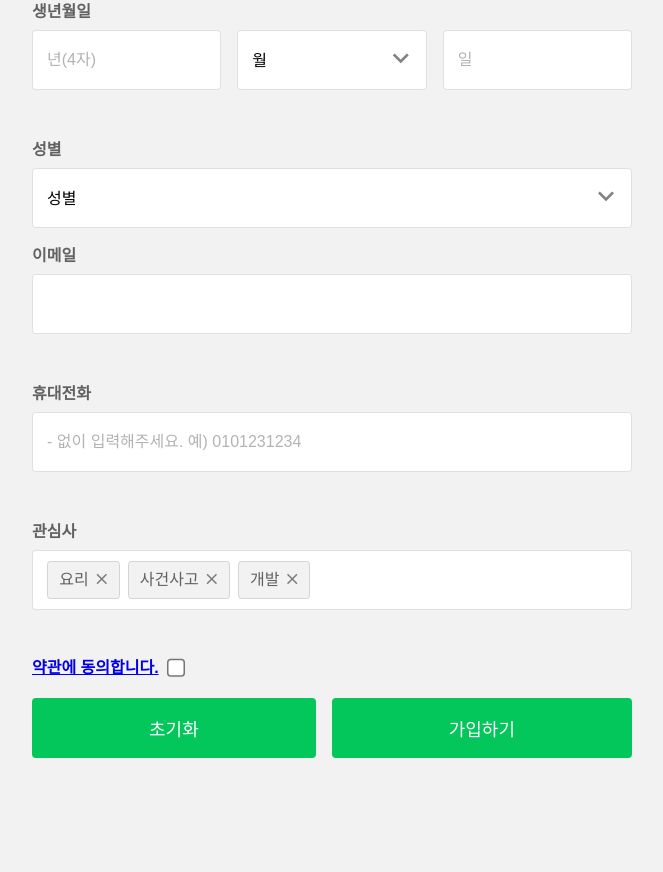
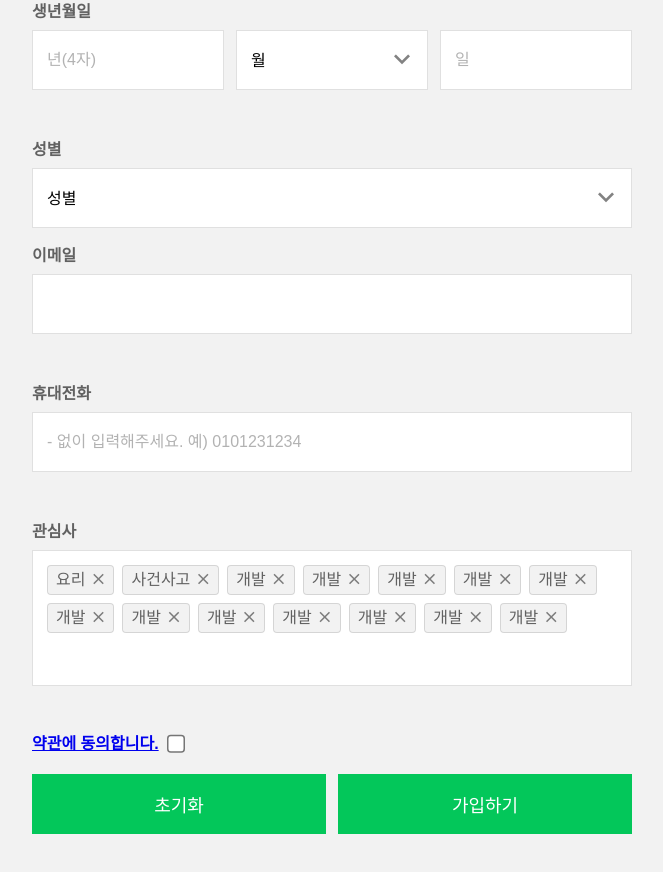
Before and after one commit to codesquad-member-2020/signup-1, a website built with webpack: page FE/src/signup.html in a window 1280 px wide. Shown: the part 656-1528 px from the top of the page, without its empty margins (308-971 px from the left). Before the commit the page ends 1494 px from the top, so only its background shows below. Built offline with nearby package versions, Linux system fonts and the light colour scheme.

Commit message:
[#58] Fix: 관심사 태그 레이아웃 수정
- 관심사 태그가 여러 줄이 될 경우 레이아웃이 깨지는 문제 수정
- 중복 코드 제거, 일관성 있게 코드 다듬기
- 약간의 디자인 수정~

```diff
--- a/FE/scss/common.scss
+++ b/FE/scss/common.scss
@@ -4,7 +4,7 @@ body {
 }
 
 body {
-  padding: 0 24px;
+  padding: 0 $wrap-padding;
   font-family: $sans-serif;
   background-color: $bg-grey;
   color: $black;
@@ -14,7 +14,7 @@ body {
 
 div.wrap {
   width: 100%;
-  max-width: 600px;
+  max-width: $wrap-max-width;
   min-height: 100%;
   display: flex;
   flex-direction: column;
@@ -40,21 +40,25 @@ form {
     font-weight: bold;
   }
   input,
-  select {
+  select,
+  div.interest-wrap,
+  div.interest-chip {
+    width: 100%;
     font-size: 1rem;
     box-sizing: border-box;
     border: 1px solid $light-grey;
-    border-radius: $round-offset;
     background-color: $white;
-    width: 100%;
+  }
+  input,
+  select {
     height: $input-height;
     padding: 0 $input-padding;
     margin-top: $input-gap;
-    transition: border 0.2s ease, border-radius 0.2s ease;
+    transition: border 0.2s ease;
   }
   input {
     &:focus {
-      border: 2px solid $highlight;
+      border: 1px solid $highlight;
     }
     &::placeholder {
       color: $placeholder-grey;
@@ -62,6 +66,7 @@ form {
   }
   select {
     @include appearance-none();
+    border-radius: 0;
   }
   span.error-msg {
     margin-top: 12px;
@@ -74,7 +79,7 @@ form {
 div.birthday-wrap {
   display: grid;
   grid-template-columns: repeat(3, 1fr);
-  gap: 1rem;
+  gap: $button-gap;
   input,
   div.month-select-wrap {
     width: 100%;
@@ -88,32 +93,25 @@ div.gender-select-wrap {
   align-items: center;
 }
 
+div.interest-wrap,
+div.interest-chip {
+  display: flex;
+  align-items: center;
+}
+
 div.interest-wrap {
-  display: flex;
   flex-wrap: wrap;
-  align-items: center;
-  box-sizing: border-box;
-  border: 1px solid $light-grey;
-  border-radius: $round-offset;
-  background-color: $white;
-  width: 100%;
-  height: $input-height;
+  align-content: space-between;
   margin-top: $input-gap;
-  padding: 0 $input-padding;
-  font-size: 1rem;
-  transition: border 0.2s ease, border-radius 0.2s ease;
-  .focus {
-    border: 2px solid $highlight;
-  }
+  padding: calc(#{$input-padding} - #{$chip-gap});
+  transition: border 0.2s ease;
   div.interest-chip {
-    display: flex;
-    align-items: center;
+    width: auto;
     background-color: $bg-grey;
-    border: 1px solid $light-grey;
-    border-radius: $round-offset;
-    height: 20px;
-    margin-right: 8px;
-    padding: 0.5rem 0.5rem 0.5rem 0.7rem;
+    border-radius: $chip-border-radius;
+    height: $chip-height;
+    margin: $chip-gap;
+    padding: 0 $chip-padding 0 8px;
     span {
       margin-right: 4px;
       color: $grey;
@@ -121,9 +119,9 @@ div.interest-wrap {
   }
   input {
     flex: 1 1 auto;
-    width: 1px;
-    height: 100%;
-    margin: 0;
+    width: 100px;
+    height: $chip-height;
+    margin: $chip-gap;
     padding: 0;
     border: transparent;
     background-color: transparent;
@@ -148,24 +146,18 @@ div.form-terms {
 }
 
 div.btn-wrap {
-  display: flex;
+  display: grid;
+  grid-template-columns: repeat(2, 1fr);
+  gap: $button-gap;
   margin-bottom: 80px;
   button {
     cursor: pointer;
-    flex-grow: 1;
     font-size: 1rem;
     height: $input-height;
     border: none;
-    border-radius: $round-offset;
     background-color: $highlight;
     color: $white;
     font-size: 1.125rem;
-  }
-  .reset-btn {
-    margin-right: 0.5rem;
-  }
-  .submit-btn {
-    margin-left: 0.5rem;
   }
 }
 
@@ -173,18 +165,26 @@ div.btn-wrap {
   opacity: 0.56;
   &.md-18 {
     font-size: 18px;
-    transform: translateY(-5%);
-    cursor: pointer;
   }
   &.md-36 {
     font-size: 32px;
+  }
+  &.expand-more {
     pointer-events: none;
     position: absolute;
-    transform: translateY(10%);
+    transform: translateY(12%);
     right: 10px;
+  }
+  &.close {
+    transform: translateY(-5%);
+    cursor: pointer;
   }
 }
 
 .error {
   color: $red;
 }
+
+.focus {
+  border: 1px solid $highlight;
+}
--- a/FE/scss/variables.scss
+++ b/FE/scss/variables.scss
@@ -7,12 +7,21 @@ $light-grey: rgba(0, 0, 0, 0.12);
 $bg-grey: rgba(0, 0, 0, 0.05);
 $white: rgba(255, 255, 255, 1);
 $highlight: rgba(3, 199, 90, 1);
-$red: red;
+$red: rgba(255, 0, 0, 1);
+
+$wrap-padding: 20px;
+$wrap-max-width: 600px;
 
 $input-height: 60px;
+$input-gap: 10px;
 $input-padding: 14px;
-$input-gap: 10px;
-$round-offset: 4px;
+
+$button-gap: 12px;
+
+$chip-height: 30px;
+$chip-gap: 4px;
+$chip-padding: 6px;
+$chip-border-radius: 4px;
 
 @mixin appearance-none {
   -webkit-appearance: none;
--- a/FE/src/signup.html
+++ b/FE/src/signup.html
@@ -52,7 +52,7 @@
                 <option value="11">11</option>
                 <option value="12">12</option>
               </select>
-              <i class="material-icons md-36">expand_more</i>
+              <i class="material-icons md-36 expand-more">expand_more</i>
             </div>
             <input type="text" name="day" id="day" placeholder="일" aria-label="일" aria-errormessage="error-msg-birthday" aria-required />
           </div>
@@ -66,7 +66,7 @@
               <option value="MALE">남자</option>
               <option value="FEMALE">여자</option>
             </select>
-            <i class="material-icons md-36">expand_more</i>
+            <i class="material-icons md-36 expand-more">expand_more</i>
           </div>
         </div>
         <div class="form-email">
@@ -84,15 +84,59 @@
           <div class="interest-wrap">
             <div class="interest-chip">
               <span>요리</span>
-              <i class="material-icons md-18">close</i>
+              <i class="material-icons md-18 close">close</i>
             </div>
             <div class="interest-chip">
               <span>사건사고</span>
-              <i class="material-icons md-18">close</i>
+              <i class="material-icons md-18 close">close</i>
             </div>
             <div class="interest-chip">
               <span>개발</span>
-              <i class="material-icons md-18">close</i>
+              <i class="material-icons md-18 close">close</i>
+            </div>
+            <div class="interest-chip">
+              <span>개발</span>
+              <i class="material-icons md-18 close">close</i>
+            </div>
+            <div class="interest-chip">
+              <span>개발</span>
+              <i class="material-icons md-18 close">close</i>
+            </div>
+            <div class="interest-chip">
+              <span>개발</span>
+              <i class="material-icons md-18 close">close</i>
+            </div>
+            <div class="interest-chip">
+              <span>개발</span>
+              <i class="material-icons md-18 close">close</i>
+            </div>
+            <div class="interest-chip">
+              <span>개발</span>
+              <i class="material-icons md-18 close">close</i>
+            </div>
+            <div class="interest-chip">
+              <span>개발</span>
+              <i class="material-icons md-18 close">close</i>
+            </div>
+            <div class="interest-chip">
+              <span>개발</span>
+              <i class="material-icons md-18 close">close</i>
+            </div>
+            <div class="interest-chip">
+              <span>개발</span>
+              <i class="material-icons md-18 close">close</i>
+            </div>
+            <div class="interest-chip">
+              <span>개발</span>
+              <i class="material-icons md-18 close">close</i>
+            </div>
+            <div class="interest-chip">
+              <span>개발</span>
+              <i class="material-icons md-18 close">close</i>
+            </div>
+            <div class="interest-chip">
+              <span>개발</span>
+              <i class="material-icons md-18 close">close</i>
             </div>
             <input type="text" name="interest" id="interest" aria-errormessage="error-msg-interest" aria-required />
           </div>
```
